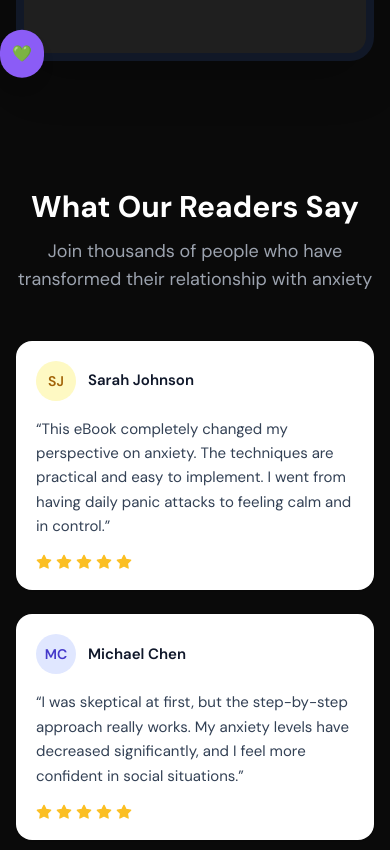
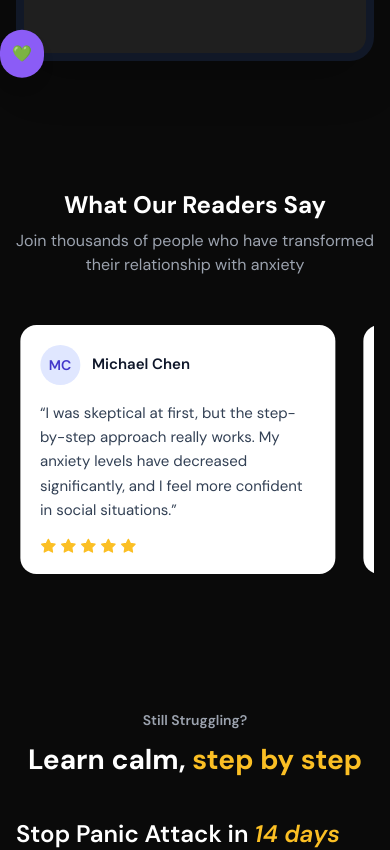
Before and after one commit to roy-nguyen-dev/Krolla, a Next.js app: page / in a window 390 px wide. Shown: the part 1140-1990 px from the top of the page. Built offline with nearby package versions, Linux system fonts and the light colour scheme.

Commit message:
update mobile responsive - testimonial card

```diff
--- a/src/app/page.tsx
+++ b/src/app/page.tsx
@@ -15,7 +15,7 @@ export default function HomePage() {
       <LearnSection />
       <SocialProofSection />
       <PricingSection />
-      <FinalCtaSection />
+      {/* <FinalCtaSection /> */}
       <ContactSection />
     </main>
   )
--- a/src/components/sections/hero-section.tsx
+++ b/src/components/sections/hero-section.tsx
@@ -59,9 +59,11 @@ export const HeroSection: React.FC = () => {
           <div className="grid lg:grid-cols-2 gap-12 items-center">
             {/* Content */}
             <motion.div
-              initial={{ opacity: 0, x: -50 }}
+              initial={{ opacity: 0, y: 20 }}
+              whileInView={{ opacity: 1, y: 0 }}
+              viewport={{ once: true }}
               animate={{ opacity: 1, x: 0 }}
-              transition={{ duration: 0.8 }}
+              transition={{ duration: 0.6 }}
               className="space-y-8"
             >
               {/* Kroolla Icon */}
--- a/src/components/sections/site-header.tsx
+++ b/src/components/sections/site-header.tsx
@@ -8,6 +8,7 @@ export default function SiteHeader() {
     <div className="sticky top-4 z-50">
       <div className="mx-auto w-full max-w-[1100px] px-4 md:px-6">
         <header className="flex h-14 md:h-16 items-center justify-center rounded-2xl border border-white/10 bg-black/70 backdrop-blur px-3 md:px-5 shadow-[0_6px_24px_rgba(0,0,0,0.35)]">
+          <link rel="icon" href="/images/logo.svg" />
           <Link href="/" className="flex items-center gap-2 text-white">
             <div className="flex items-center gap-2">
               <Image
--- a/src/components/sections/social-proof-section.tsx
+++ b/src/components/sections/social-proof-section.tsx
@@ -5,7 +5,9 @@ import { motion } from 'framer-motion'
 import { Button } from '@/components/ui/button'
 import { TestimonialCard } from '@/components/ui/testimonial-card'
 import { SectionContainer } from '@/components/ui/section-container'
+import Carousel from '@/components/ui/carousel'
 import { Testimonial } from '@/types'
+import { useIsMobile } from '@/hooks/useIsMobile'
 
 const results: Testimonial[] = [
   {
@@ -59,8 +61,11 @@ const results: Testimonial[] = [
 ]
 
 export const SocialProofSection: React.FC = () => {
+  const isMobile = useIsMobile()
+
   return (
     <SectionContainer background="card">
+      {/* Heading + Stats */}
       <motion.div
         initial={{ opacity: 0, y: 50 }}
         whileInView={{ opacity: 1, y: 0 }}
@@ -75,7 +80,6 @@ export const SocialProofSection: React.FC = () => {
           Real people, real results. See how our program has transformed lives.
         </p>
 
-        {/* Stats */}
         <div className="grid grid-cols-1 md:grid-cols-3 gap-8 max-w-4xl mx-auto">
           <motion.div
             initial={{ opacity: 0, y: 30 }}
@@ -110,20 +114,41 @@ export const SocialProofSection: React.FC = () => {
         </div>
       </motion.div>
 
-      {/* Testimonials Grid */}
-      <div className="grid grid-cols-1 md:grid-cols-2 lg:grid-cols-3 gap-6 mb-12">
-        {results.map((testimonial, index) => (
+      {/* Testimonials */}
+      {isMobile ? (
+        <Carousel
+          key="mobile-carousel"
+          className="py-2 mb-12"
+          spacing={20}
+          perView={{ base: 1.1 }}
+          autoplayMs={3000}
+          mode="free"
+          loop
+        >
+          {results.map((t, i) => (
+            <div key={t.id ?? i} className="px-1">
+              <TestimonialCard testimonial={t} className="h-full" />
+            </div>
+          ))}
+        </Carousel>
+      ) : (
+        <div
+          key="desktop-grid"
+          className="grid grid-cols-1 md:grid-cols-2 lg:grid-cols-3 gap-6 mb-12"
+        >
+          {results.map((t, index) => (
             <motion.div
-            key={testimonial.id}
+              key={t.id ?? index}
               initial={{ opacity: 0, y: 50 }}
               whileInView={{ opacity: 1, y: 0 }}
-            transition={{ duration: 0.6, delay: index * 0.1 }}
+              transition={{ duration: 0.6, delay: index * 0.06 }}
               viewport={{ once: true }}
             >
-            <TestimonialCard testimonial={testimonial} />
+              <TestimonialCard testimonial={t} />
             </motion.div>
           ))}
         </div>
+      )}
 
       {/* CTA */}
       <motion.div
@@ -133,7 +158,7 @@ export const SocialProofSection: React.FC = () => {
         viewport={{ once: true }}
         className="text-center"
       >
-        <Button className="inline-flex justify-center" size="lg">
+        <Button className="inline-flex justify-center w-full sm:w-auto" size="lg">
           Break the Cycle⚡
         </Button>
 
--- a/src/components/sections/testimonials-section.tsx
+++ b/src/components/sections/testimonials-section.tsx
@@ -4,8 +4,9 @@ import React from 'react'
 import { motion } from 'framer-motion'
 import { TestimonialCard } from '@/components/ui/testimonial-card'
 import { SectionContainer } from '@/components/ui/section-container'
+import Carousel from '@/components/ui/carousel'
 import { Testimonial } from '@/types'
-import { cn } from '@/lib/utils'
+import { useIsMobile } from '@/hooks/useIsMobile'
 
 const testimonials: Testimonial[] = [
   {
@@ -42,54 +43,76 @@ const testimonials: Testimonial[] = [
   },
   {
     id: '5',
-    name: 'David Thompson',
-    avatar: 'DT',
+    name: 'Amanda Taylor',
+    avatar: 'AT',
     testimonial:
-      'As someone who struggled with anxiety for years, this eBook provided the breakthrough I needed. The practical advice is easy to follow and truly effective.',
+      'This program saved my career. I was about to quit my job due to anxiety, now I am thriving.',
     rating: 5,
   },
   {
     id: '6',
-    name: 'David Thompson',
-    avatar: 'DT',
+    name: 'James Brown',
+    avatar: 'JB',
     testimonial:
-      'As someone who struggled with anxiety for years, this eBook provided the breakthrough I needed. The practical advice is easy to follow and truly effective.',
+      'The techniques are simple yet effective. I wish I had found this sooner. Highly recommend!',
     rating: 5,
   },
 ]
 
 export const TestimonialsSection: React.FC = () => {
+  const isMobile = useIsMobile()
+
   return (
-    <SectionContainer background="primary" className="min-h-screen">
+    <SectionContainer background="primary">
       <motion.div
         initial={{ opacity: 0, y: 50 }}
         whileInView={{ opacity: 1, y: 0 }}
         transition={{ duration: 0.8 }}
         viewport={{ once: true }}
-        className="text-center mb-12 md:mb-16"
+        className="text-center mb-10 md:mb-12"
       >
-        <h2 className="text-3xl md:text-4xl font-bold text-text-primary mb-3 md:mb-4">
-          What Our Readers Say
-        </h2>
-        <p className="text-lg md:text-xl text-text-secondary max-w-2xl mx-auto">
+        <h2 className="text-2xl md:text-3xl font-bold text-text-primary">What Our Readers Say</h2>
+        <p className="mt-2 text-text-secondary">
           Join thousands of people who have transformed their relationship with anxiety
         </p>
       </motion.div>
 
-      <div className="grid grid-cols-1 sm:grid-cols-2 md:grid-cols-3 xl:grid-cols-4 gap-6">
+      {isMobile ? (
+        // MOBILE: Carousel auto-play
+        <Carousel
+          key="mobile-carousel"
+          className="py-2"
+          spacing={20}
+          perView={{ base: 1.1 }}
+          autoplayMs={3200}
+          autoplayDurationMs={1000}
+          autoplayIgnoreReducedMotion
+          autoplayEasing={(t) => 1 - Math.pow(1 - t, 3)}
+          mode="free-snap"
+          loop
+        >
           {testimonials.map((t, i) => (
+            <div key={t.id ?? i} className="px-1">
+              <TestimonialCard testimonial={t} className="h-full" />
+            </div>
+          ))}
+        </Carousel>
+      ) : (
+        // DESKTOP: Grid static
+        <div key="desktop-grid" className="grid grid-cols-1 md:grid-cols-2 lg:grid-cols-3 gap-6">
+          {testimonials.map((t, index) => (
             <motion.div
-            key={t.id}
+              key={t.id ?? index}
               initial={{ opacity: 0, y: 50 }}
               whileInView={{ opacity: 1, y: 0 }}
-            transition={{ duration: 0.6, delay: i * 0.07 }}
+              transition={{ duration: 0.6, delay: index * 0.06 }}
               viewport={{ once: true }}
-            className={cn(i > 1 && 'hidden md:block')}
             >
-            <TestimonialCard testimonial={t} className="h-full" />
+              <TestimonialCard testimonial={t} />
             </motion.div>
           ))}
         </div>
+      )}
     </SectionContainer>
   )
 }
--- /dev/null
+++ b/src/components/ui/carousel.tsx
@@ -0,0 +1,90 @@
+'use client'
+
+import { useRef } from 'react'
+import { useKeenSlider } from 'keen-slider/react'
+import { useKeenAutoplay } from './useKeenAutoplay'
+import { cn } from '@/lib/utils'
+
+export type CarouselProps = {
+  children: React.ReactNode
+  className?: string
+  spacing?: number
+  perView?: { base: number; md?: number; lg?: number; xl?: number }
+  /** delay between autoplay (0 = tắt) */
+  autoplayMs?: number
+  pauseOnHover?: boolean
+  pauseOnFocus?: boolean
+  autoplayIgnoreReducedMotion?: boolean
+  /** duration animation */
+  autoplayDurationMs?: number
+  /** custom easing autoplay */
+  autoplayEasing?: (t: number) => number
+  mode?: 'free' | 'free-snap' | 'snap'
+  loop?: boolean
+}
+
+export default function Carousel({
+  children,
+  className,
+  spacing = 16,
+  perView = { base: 1.15, md: 2.5, lg: 3.5 },
+  autoplayMs = 3000,
+  pauseOnHover = true,
+  pauseOnFocus = true,
+  autoplayIgnoreReducedMotion = true,
+  autoplayDurationMs = 900,
+  autoplayEasing,
+  mode = 'free-snap',
+  loop = true,
+}: CarouselProps) {
+  const instanceRef = useRef(null)
+
+  const autoplay = useKeenAutoplay(instanceRef, {
+    delay: autoplayMs,
+    pauseOnHover,
+    pauseOnFocus,
+    ignoreReducedMotion: autoplayIgnoreReducedMotion,
+    durationMs: autoplayDurationMs,
+    easing: autoplayEasing,
+  })
+
+  const [sliderRef] = useKeenSlider<HTMLDivElement>(
+    {
+      loop,
+      mode,
+      renderMode: 'precision',
+      rubberband: true,
+      drag: true,
+      slides: {
+        perView: perView.base,
+        spacing,
+      },
+      breakpoints: {
+        '(min-width: 768px)': {
+          slides: { perView: perView.md ?? perView.base, spacing },
+        },
+        '(min-width: 1024px)': {
+          slides: { perView: perView.lg ?? perView.md ?? perView.base, spacing },
+        },
+        '(min-width: 1280px)': {
+          slides: { perView: perView.xl ?? perView.lg ?? perView.base, spacing },
+        },
+      },
+      created: (s) => {
+        s.container.setAttribute('role', 'list')
+        s.slides.forEach((el) => el.setAttribute('role', 'listitem'))
+      },
+    },
+    autoplayMs > 0 ? [autoplay] : [],
+  )
+
+  return (
+    <div ref={sliderRef} className={cn('keen-slider', className)}>
+      {Array.from(Array.isArray(children) ? children : [children]).map((child, i) => (
+        <div key={i} className="keen-slider__slide">
+          {child}
+        </div>
+      ))}
+    </div>
+  )
+}
--- /dev/null
+++ b/src/components/ui/useKeenAutoplay.tsx
@@ -0,0 +1,84 @@
+'use client'
+
+import type { KeenSliderInstance } from 'keen-slider/react'
+
+type AutoplayOptions = {
+  delay?: number
+  pauseOnHover?: boolean
+  pauseOnFocus?: boolean
+  ignoreReducedMotion?: boolean
+  /** time duration animation */
+  durationMs?: number
+  /** easing  animation (0→1) */
+  easing?: (t: number) => number
+}
+
+export function useKeenAutoplay(
+  instanceRef: React.MutableRefObject<KeenSliderInstance | null>,
+  {
+    delay = 3000,
+    pauseOnHover = true,
+    pauseOnFocus = true,
+    ignoreReducedMotion = true,
+    durationMs = 900,
+    easing = (t) => 1 - Math.pow(1 - t, 3), // easeOutCubic (smooth)
+  }: AutoplayOptions = {},
+) {
+  return (slider: KeenSliderInstance) => {
+    let timer: ReturnType<typeof setTimeout> | null = null
+    let paused = false
+
+    const prefersReducedMotion =
+      !ignoreReducedMotion &&
+      typeof window !== 'undefined' &&
+      window.matchMedia('(prefers-reduced-motion: reduce)').matches
+
+    const clear = () => {
+      if (timer) clearTimeout(timer)
+      timer = null
+    }
+
+    const next = () => {
+      clear()
+      if (paused || prefersReducedMotion) return
+      timer = setTimeout(() => {
+        slider.moveToIdx(slider.track.details.abs + 1, true, {
+          duration: durationMs,
+          easing,
+        })
+      }, delay)
+    }
+
+    slider.on('created', () => {
+      instanceRef.current = slider
+
+      if (pauseOnHover) {
+        slider.container.addEventListener('mouseenter', () => {
+          paused = true
+          clear()
+        })
+        slider.container.addEventListener('mouseleave', () => {
+          paused = false
+          next()
+        })
+      }
+
+      if (pauseOnFocus) {
+        slider.container.addEventListener('focusin', () => {
+          paused = true
+          clear()
+        })
+        slider.container.addEventListener('focusout', () => {
+          paused = false
+          next()
+        })
+      }
+
+      next()
+    })
+
+    slider.on('dragStarted', clear)
+    slider.on('animationEnded', next)
+    slider.on('updated', next)
+  }
+}
--- /dev/null
+++ b/src/hooks/useIsMobile.tsx
@@ -0,0 +1,19 @@
+'use client'
+
+import { useEffect, useState } from 'react'
+
+export function useIsMobile(maxWidth: number = 767) {
+  const [isMobile, setIsMobile] = useState(false)
+
+  useEffect(() => {
+    const media = window.matchMedia(`(max-width: ${maxWidth}px)`)
+
+    const update = () => setIsMobile(media.matches)
+    update()
+
+    media.addEventListener('change', update)
+    return () => media.removeEventListener('change', update)
+  }, [maxWidth])
+
+  return isMobile
+}
```
Also changed, not shown: 1 other file (tests, documents, lock files or other folders). Lines whose indentation alone changed are shown as unchanged.
